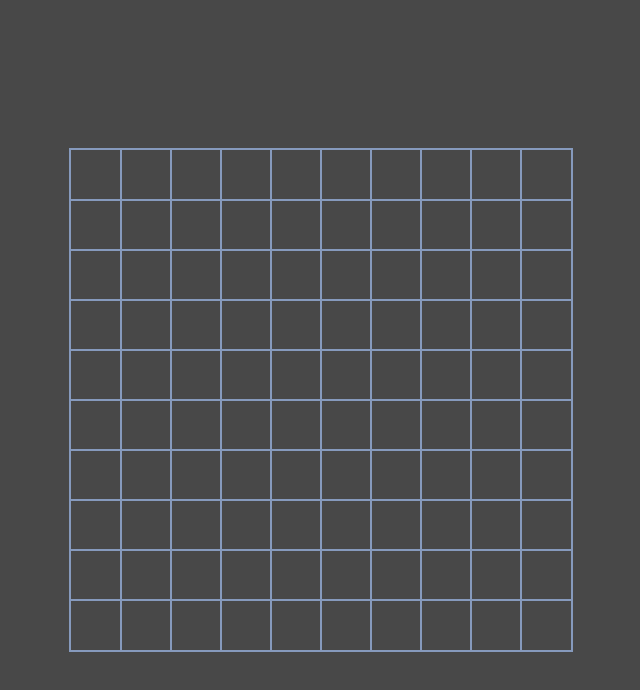
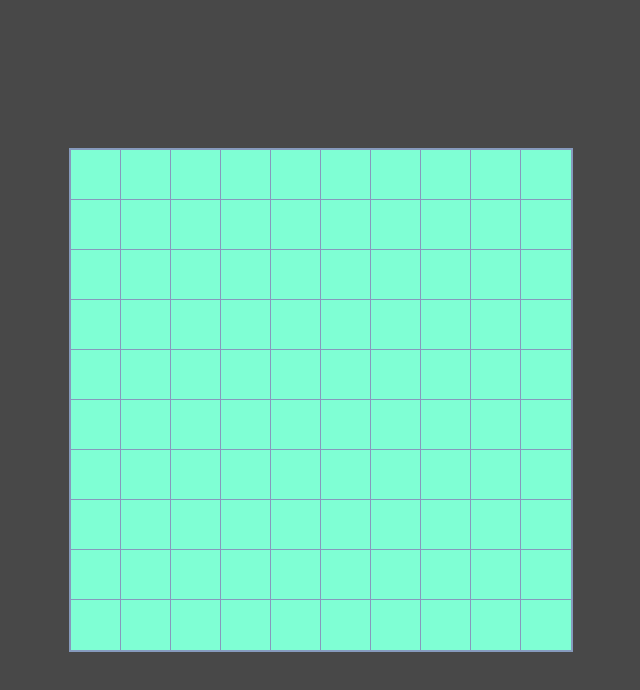
Before and after one commit to fluffyjohnny/snake-game, a React (Create React App) app: page / in a window 1280 px wide. Shown: the top 690 px of the page, without its empty margins (319-959 px from the left). Built offline with nearby package versions, Linux system fonts and the light colour scheme.

Commit message:
add ternary statuement for cell classname

```diff
--- a/src/Board/Board.jsx
+++ b/src/Board/Board.jsx
@@ -15,7 +15,7 @@ const Board = () => {
       {board.map((row, rowIdx) => (
         <div key={rowIdx} className="row">
           {row.map((cell, cellIdx) => (
-            <div key={cellIdx} className="cell"></div>
+            <div key={cellIdx} className={`cell ${true ? 'snake-cell' : ''}`}></div>
           ))}
         </div>
       ))}
```
